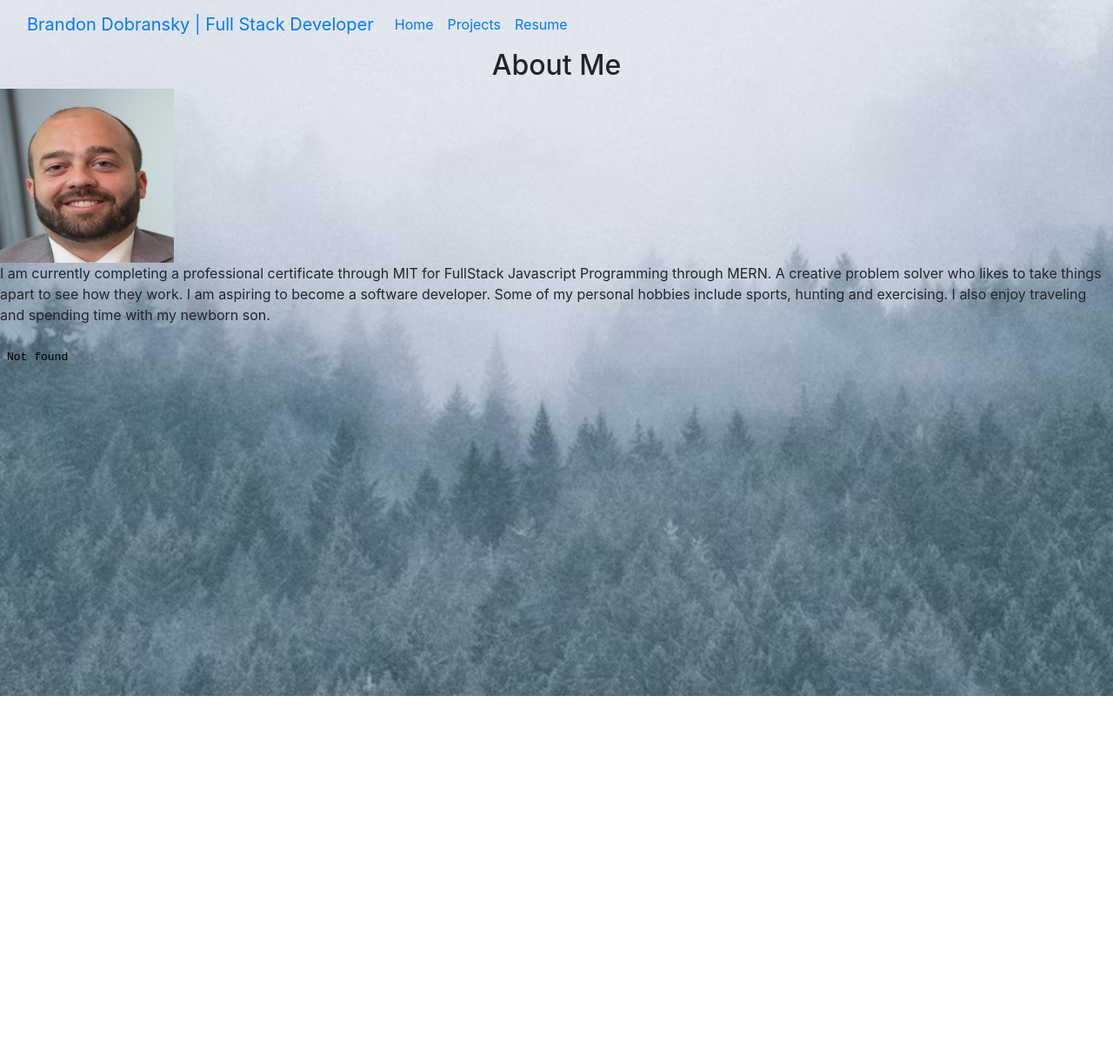
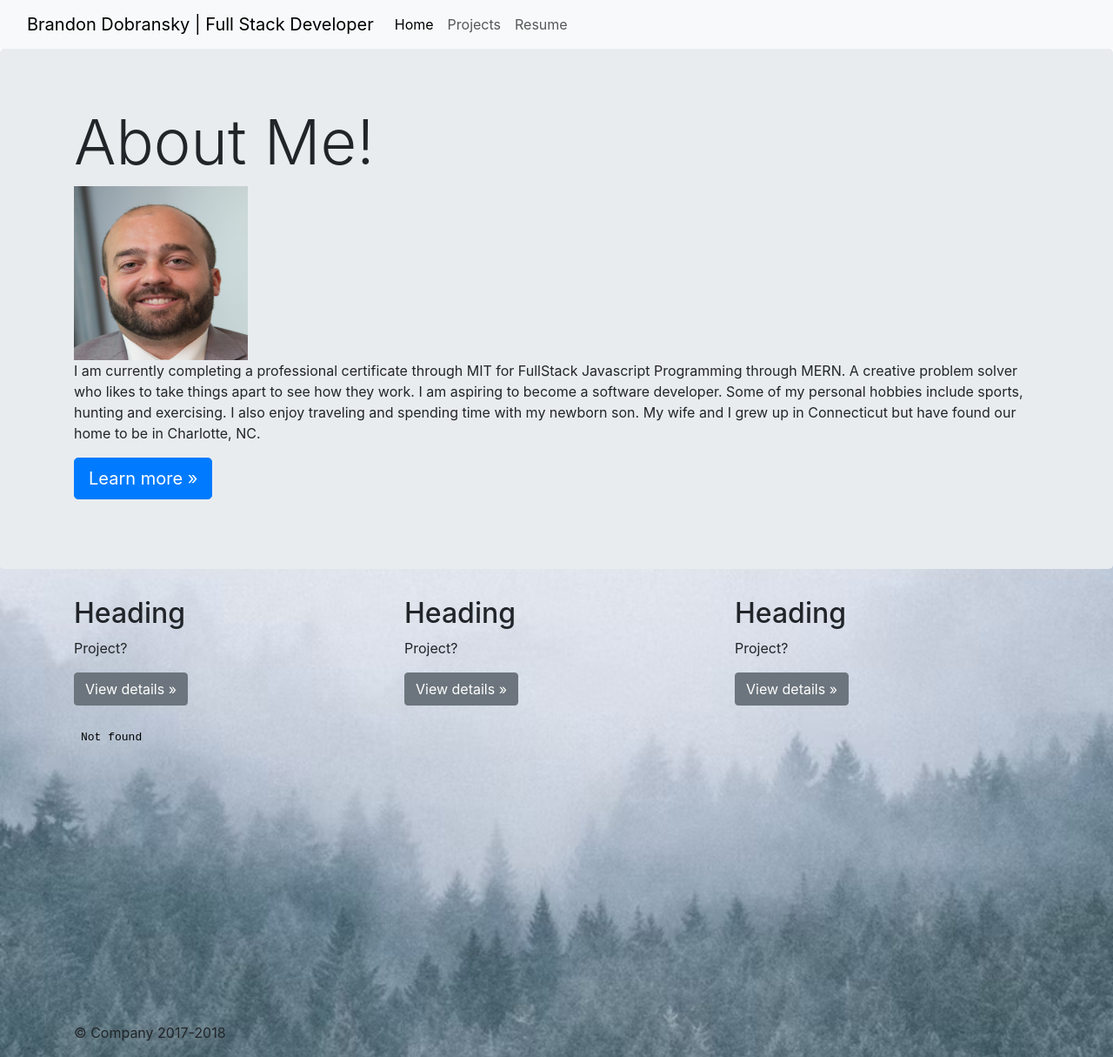
Before and after one commit to BrandonDobransky/brandondobransky.github.io, a plain HTML site: page index.html in a window 1280 px wide. Shown: the whole page at 87% size. Before the commit the page ends 800 px from the top, so only its background shows below. Drawn offline with nearby package versions, Linux system fonts and the light colour scheme; files that its build step writes are made by us from their sources.

Commit message:
Update index.html

```diff
--- a/index.html
+++ b/index.html
@@ -2,7 +2,19 @@
     <head>
     <meta charset="utf-8">
     <meta name="viewport" content="width=device-width, initial-scale=1, shrink-to-fit=no">
-    <title>Brandon's Portfolio</title>
+    <meta name="description" content="">
+    <meta name="author" content="">
+    <link rel="icon" href="/docs/4.0/assets/img/favicons/favicon.ico">
+    <title>Bradon Dobransky's Portfolio</title>
+
+    <link rel="canonical" href="https://getbootstrap.com/docs/4.0/examples/jumbotron/">
+
+    <!-- Bootstrap core CSS -->
+    <link href="../../dist/css/bootstrap.min.css" rel="stylesheet">
+
+    <!-- Custom styles for this template -->
+    <link href="jumbotron.css" rel="stylesheet">
+  </head>
     <style>
     body {
         background: url("trees.avif") no-repeat center center fixed;
@@ -11,7 +23,6 @@
         background-size: cover;
         -o-background-size: cover;
     }
-    /* Nav Bar */
     </style>
         <nav class="navbar navbar-expand-lg bg-body-tertiary">
   <div class="container-fluid">
@@ -36,21 +47,57 @@
 </nav>
   </head>
     <link href="https://stackpath.bootstrapcdn.com/bootstrap/4.5.0/css/bootstrap.min.css" rel="stylesheet">
+     <main role="main">
 
-    <body>
-    <main id="about" class="about">
-      <div class="content">
-        <h2 style="text-align: center">About Me</h2>
-        <img src="Brandonpicture.png" alt="" style="border: 50%" width="200px" height="200px" class="center">
-        </div>
-        <div>
-           <p>
-           I am currently completing a professional certificate through MIT for FullStack Javascript Programming through MERN.
+      <!-- Main jumbotron for a primary marketing message or call to action -->
+      <div class="jumbotron">
+        <div class="container">
+          <h1 class="display-3">About Me!</h1>
+          <img src="Brandonpicture.png" alt="" style="border: 50%" width="200px" height="200px" class="center">
+          <p> I am currently completing a professional certificate through MIT for FullStack Javascript Programming through MERN.
            A creative problem solver who likes to take things apart to see how they work. I am aspiring to become a software developer.
            Some of my personal hobbies include sports, hunting and exercising. I also enjoy traveling and spending time with my newborn son.
-          </p>
+           My wife and I grew up in Connecticut but have found our home to be in Charlotte, NC. </p>
+          <p><a class="btn btn-primary btn-lg" href="#" role="button">Learn more &raquo;</a></p>
         </div>
-        <iframe width="560" height="315" src="my youtube video" title="YouTube video player" frameborder="0" allow="accelerometer; autoplay; clipboard-write; encrypted-media; gyroscope; picture-in-picture; web-share" allowfullscreen></iframe>
+      </div>
+
+      <div class="container">
+        <!-- Example row of columns -->
+        <div class="row">
+          <div class="col-md-4">
+            <h2>Heading</h2>
+            <p>Project? </p>
+            <p><a class="btn btn-secondary" href="#" role="button">View details &raquo;</a></p>
+          </div>
+          <div class="col-md-4">
+            <h2>Heading</h2>
+            <p>Project? </p>
+            <p><a class="btn btn-secondary" href="#" role="button">View details &raquo;</a></p>
+          </div>
+          <div class="col-md-4">
+            <h2>Heading</h2>
+            <p>Project?</p>
+            <p><a class="btn btn-secondary" href="#" role="button">View details &raquo;</a></p>
+          </div>
+        </div>
+<iframe width="560" height="315" src="my youtube video" title="YouTube video player" frameborder="0" allow="accelerometer; autoplay; clipboard-write; encrypted-media; gyroscope; picture-in-picture; web-share" allowfullscreen></iframe>
+        <hr>
+
+      </div> <!-- /container -->
+
     </main>
-    </body>
+
+    <footer class="container">
+      <p>&copy; Company 2017-2018</p>
+    </footer>
+
+    <!-- Bootstrap core JavaScript
+    ================================================== -->
+    <!-- Placed at the end of the document so the pages load faster -->
+    <script src="https://code.jquery.com/jquery-3.2.1.slim.min.js" integrity="sha384-KJ3o2DKtIkvYIK3UENzmM7KCkRr/rE9/Qpg6aAZGJwFDMVNA/GpGFF93hXpG5KkN" crossorigin="anonymous"></script>
+    <script>window.jQuery || document.write('<script src="../../assets/js/vendor/jquery-slim.min.js"><\/script>')</script>
+    <script src="../../assets/js/vendor/popper.min.js"></script>
+    <script src="../../dist/js/bootstrap.min.js"></script>
+  </body>
 </html>
```
